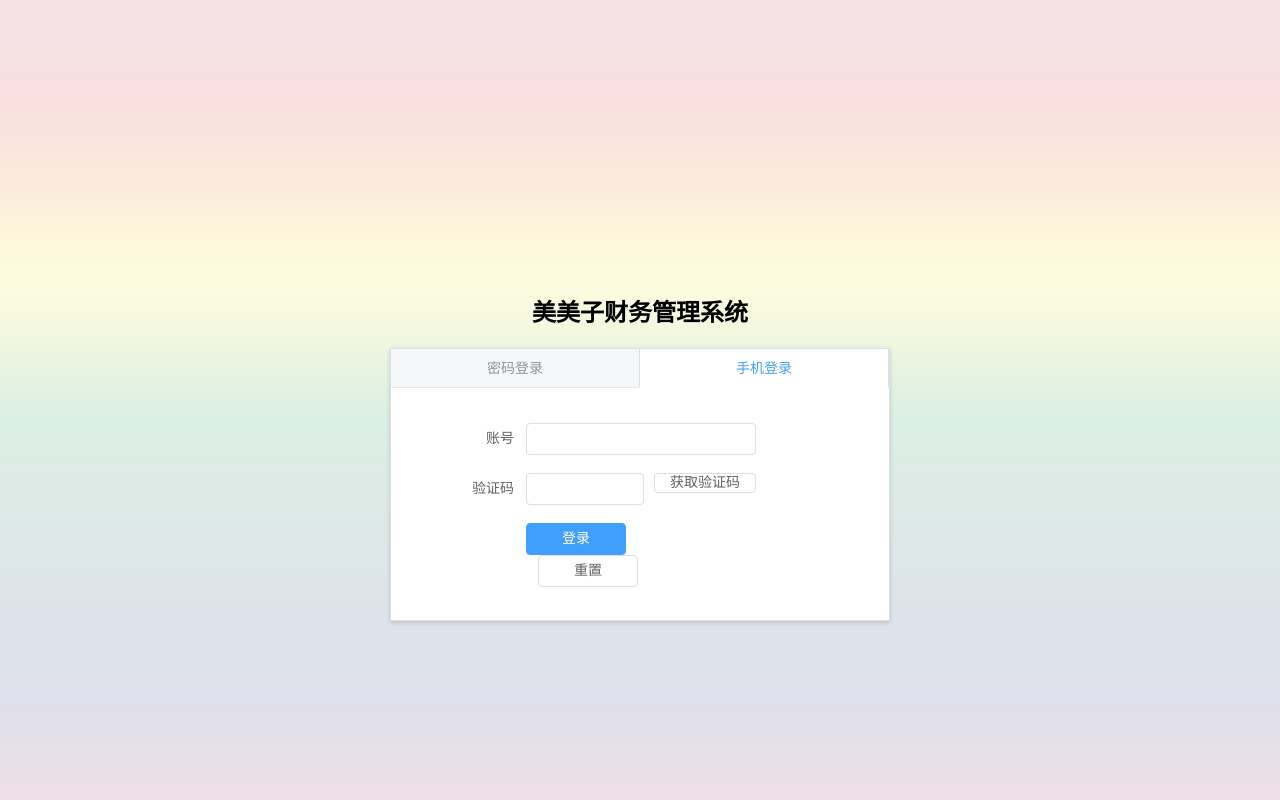
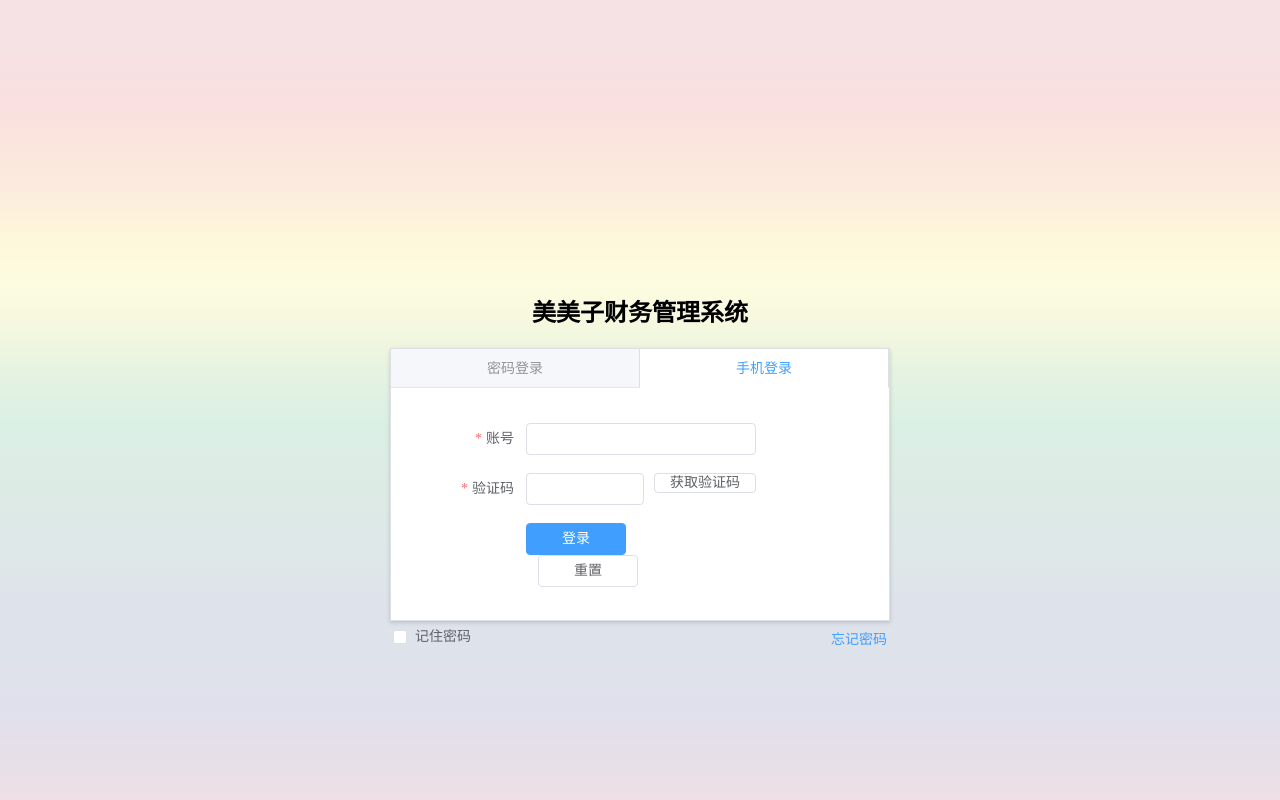
Before and after one commit to xuxuxuyang/vue3-PC, a Vue app: page /home in a window 1280 px wide. Both pictures are taken after a click on the tab "手机登录". Shown: the top 800 px of the page. Built offline with nearby package versions, Linux system fonts and the light colour scheme.

Commit message:
feat(login): 完善login页面

```diff
--- a/src/router/index.js
+++ b/src/router/index.js
@@ -7,7 +7,7 @@ const routes = [
   {
     path: '/home',
     name: 'Home',
-    component: () => import('views/Login.vue')
+    component: () => import('views/login/loginform.vue')
   },
   {
     path: '/about',
--- a/src/views/Login.vue
+++ b/src/views/login/loginform.vue
@@ -1,7 +1,7 @@
 <template>
   <div class="login">
+    <LoginTitle />
     <div class="tab">
-      <h2 class="middle">美美子财务管理系统</h2>
       <el-tabs type="border-card" stretch>
         <!-- 账号密码登录 -->
         <el-tab-pane label="密码登录">
@@ -38,7 +38,7 @@
         <!-- 验证码登录 -->
         <el-tab-pane label="手机登录">
           <el-form
-            ref="snedLoginForm"
+            ref="sendLoginForm"
             :model="ruleForm"
             status-icon
             :rules="rules"
@@ -59,7 +59,7 @@
               <el-button @click="send" class="sendbtn">获取验证码</el-button>
             </div>
             <el-form-item>
-              <el-button type="primary" @click="login" class="loginbtn"
+              <el-button type="primary" @click="sendlogin" class="loginbtn"
                 >登录</el-button
               >
               <el-button @click="resetForm" class="resetbtn">重置</el-button>
@@ -69,58 +69,66 @@
       </el-tabs>
     </div>
   </div>
+  <LoginSave />
 </template>
 
 <script>
+import LoginTitle from './logintitle.vue'
+import LoginSave from './loginsave.vue'
 export default {
+  components: {
+    LoginTitle,
+    LoginSave
+  },
   data() {
-    const namerule = (rule, value, callback) => {
-      if (value === '') {
-        callback(new Error('请输入账号'))
-      } else {
-        if (this.ruleForm.name !== 'xuyang') {
-          callback(new Error('请输入正确的账号'))
-        } else {
-          // this.$refs.LoginForm.validateField('name')
-        }
-        callback()
-      }
-    }
-    const passwordrule = (rule, value, callback) => {
-      if (value === '') {
-        callback(new Error('请输入密码'))
-      } else if (this.ruleForm.password !== '123') {
-        callback(new Error('请输入正确的密码'))
-      } else {
-        callback()
-      }
-    }
-    const sendrule = (rule, value, callback) => {
-      if (value === '') {
-        callback(new Error('请输入验证码'))
-      } else if (this.ruleForm.send !== '123') {
-        callback(new Error('请输入正确的验证码'))
-      } else {
-        callback()
-      }
-    }
     return {
       ruleForm: {
         name: '',
-        password: ''
-      },
-      sendruleForm: {
-        name: '',
+        password: '',
         send: ''
       },
       rules: {
-        name: [{ validator: namerule, trigger: 'blur' }],
-        password: [{ validator: passwordrule, trigger: 'blur' }],
-        send: [{ validator: sendrule, trigger: 'blur' }]
+        name: [
+          {
+            required: true,
+            message: '请填写用户名',
+            trigger: 'blur'
+          },
+          {
+            pattern: /^[a-z0-9]{5,10}$/,
+            message: '用户名必须是5~10个字符',
+            trigger: 'blur'
+          }
+        ],
+        password: [
+          {
+            required: true,
+            message: '请填写密码',
+            trigger: 'blur'
+          },
+          {
+            pattern: /^[a-z0-9]{6,}$/,
+            message: '密码必须是6位以上的字母或数字',
+            trigger: 'blur'
+          }
+        ],
+        send: [
+          {
+            required: true,
+            message: '请填写验证码',
+            trigger: 'blur'
+          },
+          {
+            pattern: /^[a-z0-9]{4,}$/,
+            message: '验证码为4位数字',
+            trigger: 'blur'
+          }
+        ]
       }
     }
   },
   methods: {
+    // 登录
     login() {
       this.$refs.LoginForm.validate((valid) => {
         if (valid) {
@@ -131,19 +139,30 @@ export default {
         }
       })
     },
+    sendlogin() {
+      this.$refs.sendLoginForm.validate((valid) => {
+        if (valid) {
+          alert('登录成功')
+        } else {
+          console.log('登录失败')
+          return false
+        }
+      })
+    },
+    // 发送验证码
     send() {
       alert('发送验证码!')
     },
-
+    // 重置表单
     resetForm() {
       this.$refs.LoginForm.resetFields()
-      this.$refs.snedLoginForm.resetFields()
+      this.$refs.sendLoginForm.resetFields()
     }
   }
 }
 </script>
 
-<style scope="less">
+<style scope>
 .demo-ruleForm {
   margin-top: 20px;
   width: 350px;
--- /dev/null
+++ b/src/views/login/loginsave.vue
@@ -0,0 +1,24 @@
+<template>
+  <div class="middle">
+    <el-checkbox v-model="checked1" label="记住密码" class="save"></el-checkbox>
+    <a href="./home">
+      <text>忘记密码</text>
+    </a>
+  </div>
+</template>
+
+<style lang="less" scoped>
+.middle {
+  text-align: center;
+  .save {
+    margin-right: 360px;
+  }
+  text {
+    font-size: 14px;
+    color: #409eff;
+  }
+  a {
+    text-decoration: none;
+  }
+}
+</style>
--- /dev/null
+++ b/src/views/login/logintitle.vue
@@ -0,0 +1,11 @@
+<template>
+  <div>
+    <h2 class="middle">美美子财务管理系统</h2>
+  </div>
+</template>
+
+<style lang="less" scoped>
+.middle {
+  text-align: center;
+}
+</style>
```
